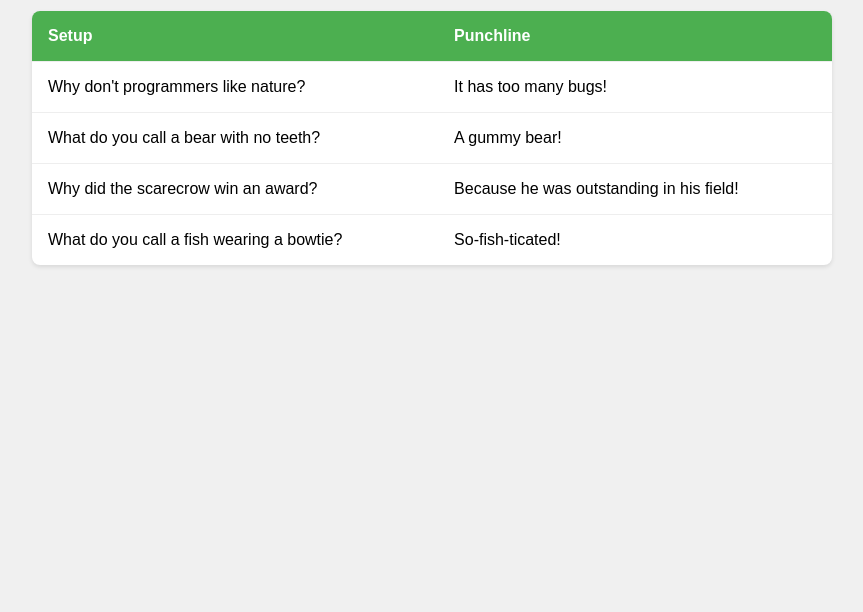
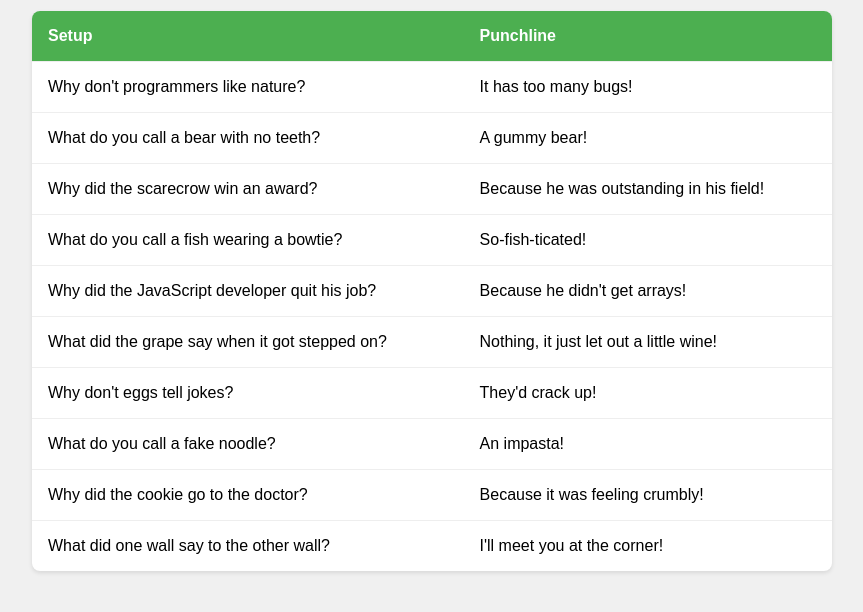
Before and after one commit to norus/sample-website, a plain HTML site: page index.html in a window 1280 px wide. Shown: the part 140-752 px from the top of the page, without its empty margins (208-1071 px from the left). Drawn offline with Linux system fonts and the light colour scheme.

Commit message:
Add more jokes to the table

```diff
--- a/index.html
+++ b/index.html
@@ -33,6 +33,30 @@
                     <td>What do you call a fish wearing a bowtie?</td>
                     <td>So-fish-ticated!</td>
                 </tr>
+                <tr>
+                    <td>Why did the JavaScript developer quit his job?</td>
+                    <td>Because he didn't get arrays!</td>
+                </tr>
+                <tr>
+                    <td>What did the grape say when it got stepped on?</td>
+                    <td>Nothing, it just let out a little wine!</td>
+                </tr>
+                <tr>
+                    <td>Why don't eggs tell jokes?</td>
+                    <td>They'd crack up!</td>
+                </tr>
+                <tr>
+                    <td>What do you call a fake noodle?</td>
+                    <td>An impasta!</td>
+                </tr>
+                <tr>
+                    <td>Why did the cookie go to the doctor?</td>
+                    <td>Because it was feeling crumbly!</td>
+                </tr>
+                <tr>
+                    <td>What did one wall say to the other wall?</td>
+                    <td>I'll meet you at the corner!</td>
+                </tr>
             </tbody>
         </table>
     </div>
```
